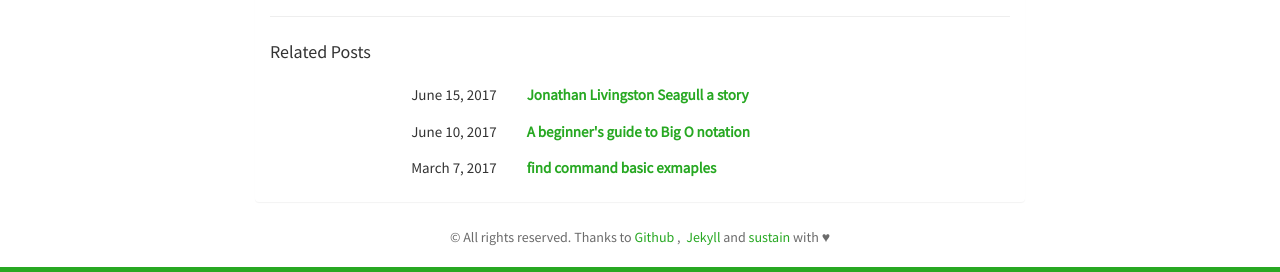
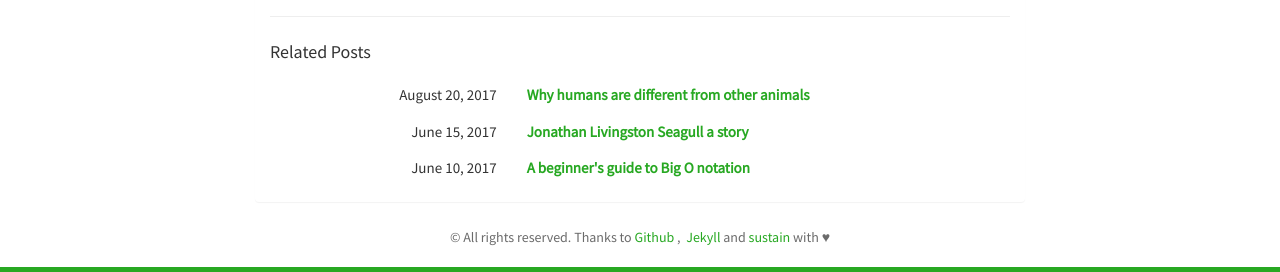
Before and after one commit to murarisumit/murarisumit.github.io, a Jekyll site: the page built from _posts/2017-01-10-subprocess-a-title-introduction.md, in a window 1280 px wide, cut to the strip 740-1012 px from the top of the page. Built offline with Jekyll 4.4.1, drawn with Linux system fonts in a browser that asks for light colours; nearby versions of some CDN libraries; some of the changed lines change nothing that is shown.

Commit message:
Added new post for blog and paginate gem is back

```diff
--- a/_config.yml
+++ b/_config.yml
@@ -32,6 +32,7 @@ stackoverflow_story: murarisumit
 google_analytics: UA-64117471-1
 gems:
 - jekyll-admin
+- jekyll-paginate
 
 # needed for travis-ci build
 exclude: [vendor]
--- /dev/null
+++ b/_posts/2017-08-20-why-humans-are-different-from-other-animals.md
@@ -0,0 +1,18 @@
+---
+title: Why humans are different from other animals
+tags: thoughts
+layout: post
+date: '2017-08-20 01:40:36'
+---
+
+Read this thought in the book "The GIRL who CHOSE" by Devdutt Pattanaik. He wrote --
+
+>  Sita, her husband and her brother-in-law discovered in what ways animals are different from humans. Animals live by instinct. In order to survive, and to find food and mates, the strong use their strength and weak use their intelligence. They are programmed only to hlep their young, or other members of their own kind. Humans, however, can help anyone even strangers.
+>
+> In the forest, there is no kindness or cruelty, no right or wrong - just the sruvival of the fittest.
+>
+> Ram, Sita and Laskhman realized that humans use choices and rules to create a world where there is more kindness and les cruelty, more right and less wrong.
+
+Few things that I need to think, I used to think humans are no different, no high no low, we're just species like all others species on planet, but his thought does make sense too. We can do that unlike other animals. We see once-in-a-while example where a tiger shown kindess or love(care) towards his food or other species, but humans have every now and then show love to animals, but might be because we're in abudance.
+
+It's like rich(who have sense of safety) has think for others things because their basic needs are taken care of, but poor can't because if they're hungry, only thing that hungry guy can think of is food, morality and other things go out of line and so does care.  Many contradictory thought coming in mind, but for now will take a break will come with some other frame of mind and update it.
```
